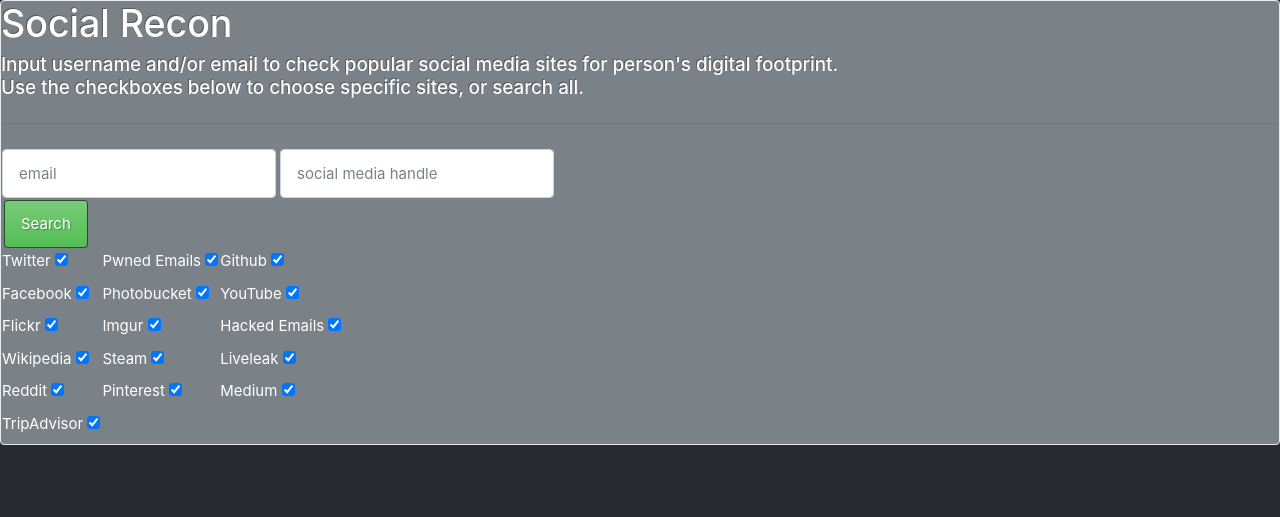
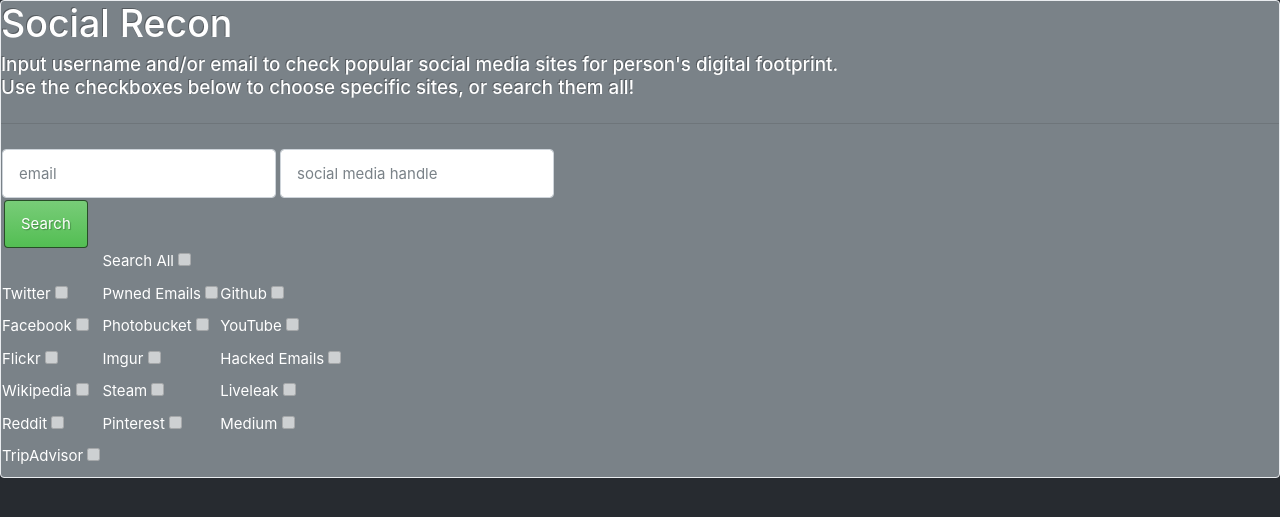
Before and after one commit to famavott/osint-scraper, a Python web app: template osint_scraper/templates/home.jinja2 in a window 1280 px wide. Shown: the top 517 px of the page. Run offline with Jinja, Linux system fonts and the light colour scheme; the template is opened without the code that fills it, so the values that code supplies are empty.

Commit message:
Handlers for enabling checkboxes on keyup working. Added search all choice that is breaking recon_handler. Need to fix that and then create js handler for search all.

```diff
--- a/osint_scraper/templates/home.jinja2
+++ b/osint_scraper/templates/home.jinja2
@@ -8,7 +8,7 @@
     <link href="{{request.static_url('osint_scraper:static/style.css')}}" rel="stylesheet">
     <link rel="stylesheet" href="{{request.static_url('osint_scraper:static/loading.css')}}">
     <link rel="shortcut icon" href="{{request.static_url('osint_scraper:static/Spy.png')}}">
-    <link href="https://fonts.googleapis.com/css?family=Yantramanav" rel="stylesheet">
+    <link href="https://fonts.googleapis.com/css?family=Poppins" rel="stylesheet">
   </head>
   <body>
     <div class="body" style="display: none"></div>
@@ -20,7 +20,7 @@
             <h1 class="header">Social Recon</h1>
             <form id="input_form" action="results">
                 <div>
-                    <h5 id="instructions">Input username and/or email to check popular social media sites for person's digital footprint.<br>Use the checkboxes below to choose specific sites, or search all.</h5>
+                    <h5 id="instructions">Input username and/or email to check popular social media sites for person's digital footprint.<br>Use the checkboxes below to choose specific sites, or search them all!</h5>
                 </div>
                 <hr class="my-4">
                 <table class="input-fields">
@@ -46,79 +46,89 @@
                 </table>
                 <table class="input-fields">
                     <tr>
+                        <td id="ghost-td">
+                        </td>
+                        <td class='box box_pad'>
+                            <label for="search_all">Search All</label>
+                            <input type='checkbox' name='selected_sites' value='search_all' class="all-box" disabled>
+                        </td>
+                        <td id="ghost-td">
+                        </td>
+                    </tr>
+                    <tr>
                         <td class='box box_pad'>
                             <label for="twitter">Twitter</label>
-                            <input type='checkbox' name='selected_sites' value='twitter' checked>
+                            <input type='checkbox' name='selected_sites' value='twitter' class="handle-box" disabled>
                         </td>
                         <td class='box box_pad'>
                             <label for="pwned">Pwned Emails</label>
-                            <input type='checkbox' name='selected_sites' value='pwned' checked>
+                            <input type='checkbox' name='selected_sites' value='pwned' class="email-box" disabled>
                         </td>
                         <td class='box box_pad'>
                             <label for="github">Github</label>
-                            <input type='checkbox' name='selected_sites' value='github' checked>
+                            <input type='checkbox' name='selected_sites' value='github' class="handle-box" disabled>
                         </td>
                     </tr>
                     <tr>
                         <td class='box box_pad'>
                             <label for="facebook">Facebook</label>
-                            <input type='checkbox' name='selected_sites' value='facebook' checked>
+                            <input type='checkbox' name='selected_sites' value='facebook' class="email-box" disabled>
                         </td>
                         <td class='box box_pad'>
                             <label for="photobucket">Photobucket</label>
-                            <input type='checkbox' name='selected_sites' value='photobucket' checked>
+                            <input type='checkbox' name='selected_sites' value='photobucket' class="handle-box" disabled>
                         </td>
                         <td class='box box_pad'>
                             <label for="youtube">YouTube</label>
-                            <input type='checkbox' name='selected_sites' value='youtube' checked>
+                            <input type='checkbox' name='selected_sites' value='youtube' class="handle-box" disabled>
                         </td>
                     </tr>
                     <tr>
                         <td class='box box_pad'>
                             <label for="flickr">Flickr</label>
-                            <input type='checkbox' name='selected_sites' value='flickr' checked>
+                            <input type='checkbox' name='selected_sites' value='flickr' class="handle-box" disabled>
                         </td>
                         <td class='box box_pad'>
                             <label for="imgur">Imgur</label>
-                            <input type='checkbox' name='selected_sites' value='imgur' checked>
+                            <input type='checkbox' name='selected_sites' value='imgur' class="handle-box" disabled>
                         </td>
                         <td class='box box_pad'>
                             <label for="hacked_email">Hacked Emails</label>
-                            <input type='checkbox' name='selected_sites' value='hacked_email' checked>
+                            <input type='checkbox' name='selected_sites' value='hacked_email' class="email-box" disabled>
                         </td>
                     </tr>
                     <tr>
                         <td class='box box_pad'>
                             <label for="wikipedia">Wikipedia</label>
-                            <input type='checkbox' name='selected_sites' value='wikipedia' checked>
+                            <input type='checkbox' name='selected_sites' value='wikipedia' class="handle-box" disabled>
                         </td>
                         <td class='box box_pad'>
                             <label for="steam">Steam</label>
-                            <input type='checkbox' name='selected_sites' value='steam' checked>
+                            <input type='checkbox' name='selected_sites' value='steam' class="handle-box" disabled>
                         </td>
                         <td class='box box_pad'>
                             <label for="liveleak">Liveleak</label>
-                            <input type='checkbox' name='selected_sites' value='liveleak' checked>
+                            <input type='checkbox' name='selected_sites' value='liveleak' class="handle-box" disabled>
                         </td>
                     </tr>
                     <tr>
                         <td class='box box_pad'>
                             <label for="reddit">Reddit</label>
-                            <input type='checkbox' name='selected_sites' value='reddit' checked>
+                            <input type='checkbox' name='selected_sites' value='reddit' class="handle-box" disabled>
                         </td>
                         <td class='box box_pad'>
                             <label for="pinterest">Pinterest</label>
-                            <input type='checkbox' name='selected_sites' value='pinterest' checked>
+                            <input type='checkbox' name='selected_sites' value='pinterest' class="handle-box" disabled>
                         </td>
                         <td class='box box_pad'>
                             <label for="medium">Medium</label>
-                            <input type='checkbox' name='selected_sites' value='medium' checked>
+                            <input type='checkbox' name='selected_sites' value='medium' class="handle-box" disabled>
                         </td>
                     </tr>
                     <tr>
                         <td class='box box_pad'>
                             <label for="trip">TripAdvisor</label>
-                            <input type='checkbox' name='selected_sites' value='trip' checked>
+                            <input type='checkbox' name='selected_sites' value='trip' class="handle-box" disabled>
                         </td>
                     </tr>
                 </table>
@@ -126,7 +136,7 @@
         </div>
         <footer></footer>
         <script src="https://ajax.googleapis.com/ajax/libs/jquery/2.2.4/jquery.min.js"></script>
-         <script type="text/javascript" src="{{request.static_url('osint_scraper:static/loading.js')}}"></script>
+         <script type="text/javascript" src="{{request.static_url('osint_scraper:static/app.js')}}"></script>
      </div>
   </body>
 </html>
```
Also changed, not shown: osint_scraper/static/app.js (added, +32 -0 lines), osint_scraper/static/loading.js (deleted, +0 -12 lines), osint_scraper/static/style.css (+11 -1 lines).
